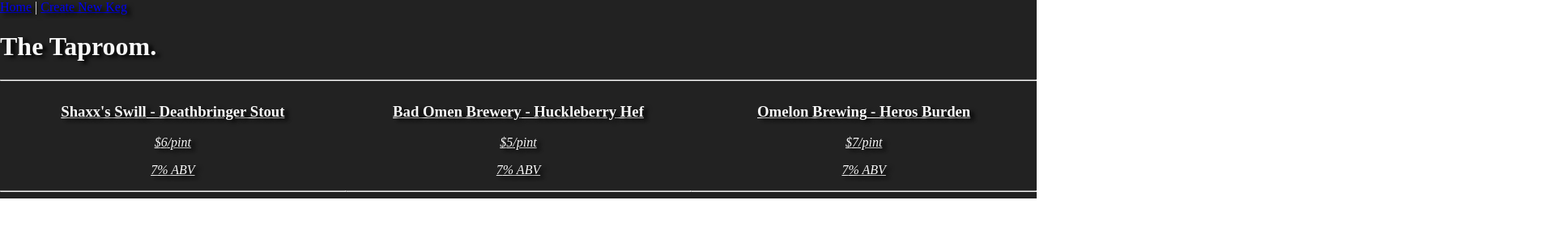
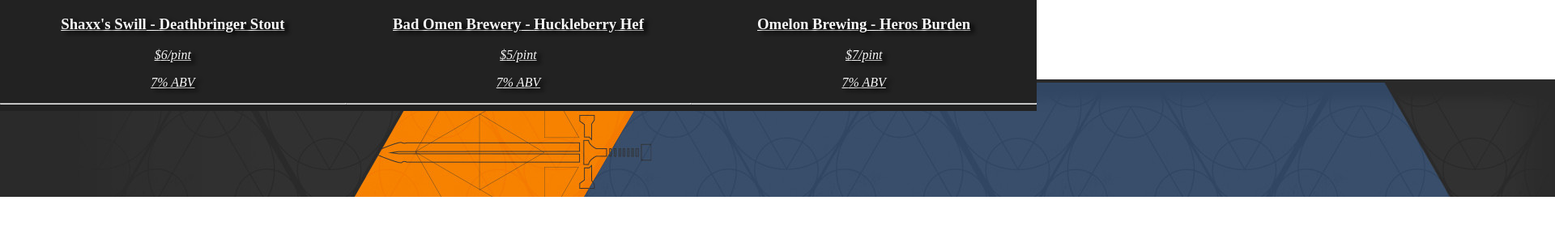
Before and after one commit to cidsinga/taproom, a React (Create React App) app: page / in a window 1280 px wide. Shown: the top 300 px of the page at 81% size, 1920 px wide, since content can reach past the window. Built offline with nearby package versions, Linux system fonts and the light colour scheme.

Commit message:
add banner pic, working on placement

```diff
--- a/src/components/Header.jsx
+++ b/src/components/Header.jsx
@@ -1,13 +1,28 @@
 import React from "react";
 import { Link } from 'react-router-dom';
 import { Router } from 'react-router-dom';
+import bannerPic from './bannerPic.jpg'
+function Header(){
 
-function Header(){
+  const headerstyle = {
+    textAlign: 'center',
+  }
+
+  const banner = {
+    position: "absolute",
+    left: "0px",
+    top: "0px",
+    zIndex: "-1",
+    width: "100vw",
+  }
   return (
-    <div>
-    <Link to="/">Home</Link> | <Link to="/newkeg">Create New Keg</Link>
-    <h1> The Taproom. </h1>
-    <hr/>
+    <div style={headerstyle}>
+      <div style={banner}>
+        <h1> The Vanguard Taproom </h1>
+        <Link to="/">Home</Link> | <Link to="/newkeg">Create New Keg</Link>
+        <img src={bannerPic}/>
+      </div>
+
     </div>
   );
 }
```
Also changed, not shown: src/components/bannerPic.jpg (added).
